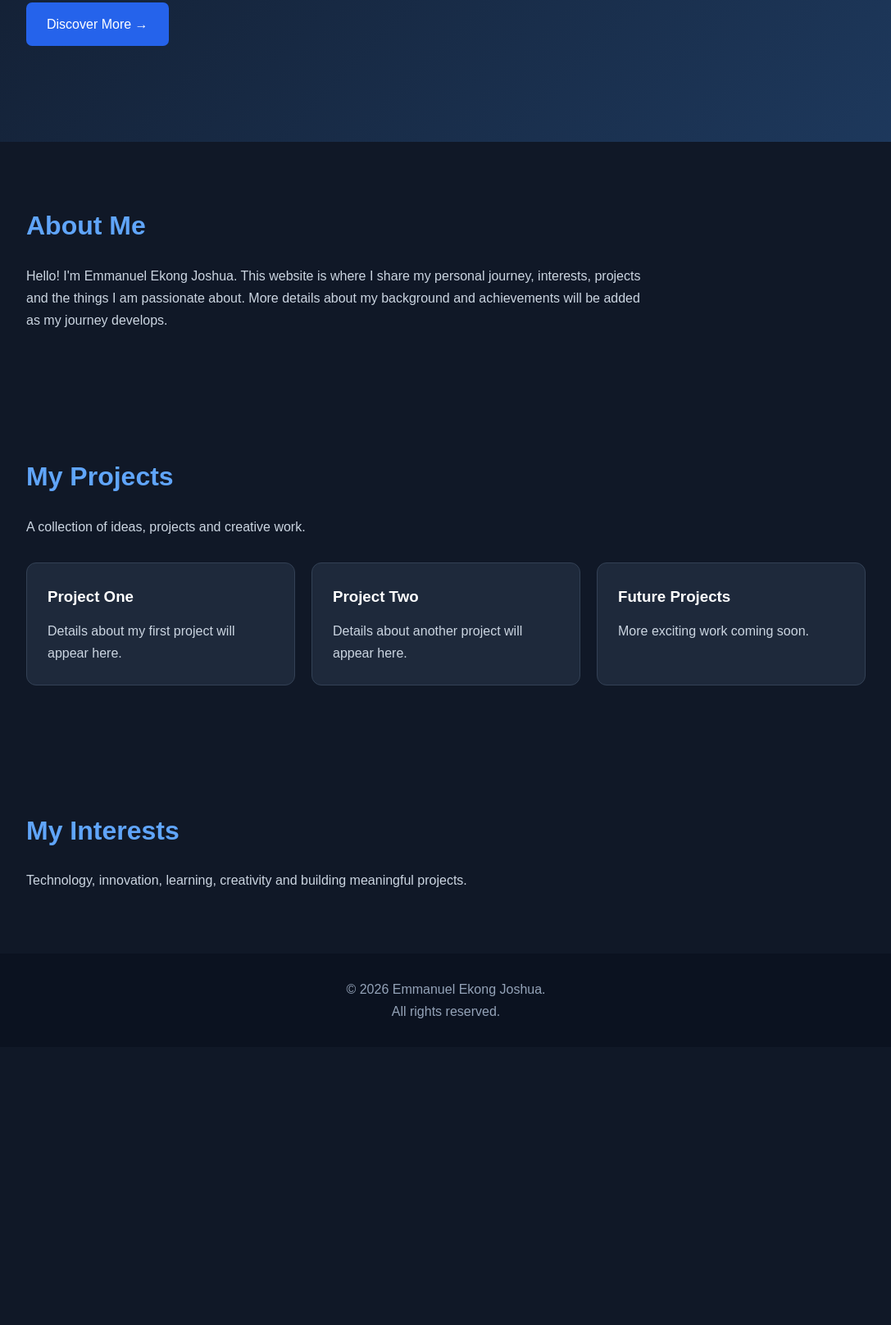
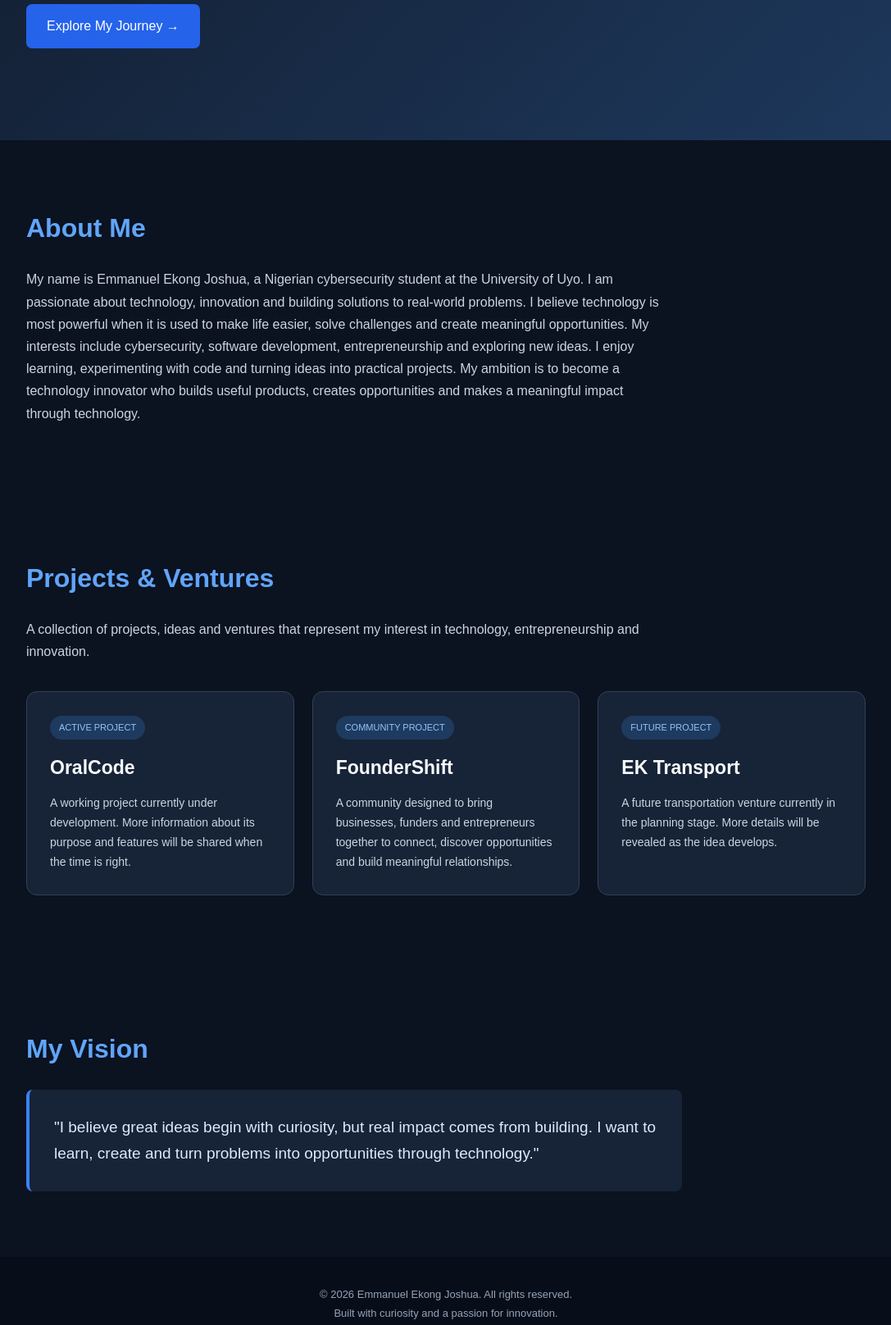
Before and after one commit to Emmaekong/emmanuel-ekong-joshua, a plain HTML site: page index.html in a window 1280 px wide. Shown: the part 504-2120 px from the top of the page at 82% size, without its empty margins (96-1183 px from the left). Before the commit the page ends 1781 px from the top, so only its background shows below. Drawn offline with Linux system fonts and the light colour scheme.

Commit message:
Update index.html

```diff
--- a/index.html
+++ b/index.html
@@ -6,45 +6,50 @@
   <meta name="viewport" content="width=device-width, initial-scale=1.0">
 
   <title>Emmanuel Ekong Joshua | Official Website</title>
-
-  <meta name="description" content="Discover the personal website, interests, projects and professional journey of Emmanuel Ekong Joshua.">
-
+  <meta name="description" content="Meet Emmanuel Ekong Joshua, Nigerian cybersecurity student, technology enthusiast and founder building projects and communities.">
   <meta name="author" content="Emmanuel Ekong Joshua">
   <meta name="robots" content="index, follow">
-  <meta name="theme-color" content="#101827">
 
   <style>
     * {
       margin: 0;
       padding: 0;
       box-sizing: border-box;
+      scroll-behavior: smooth;
     }
 
     body {
       font-family: Arial, sans-serif;
-      background: #101827;
-      color: #ffffff;
+      background: #0b1220;
+      color: #f8fafc;
       line-height: 1.7;
     }
 
     header {
-      padding: 22px 8%;
+      padding: 20px 8%;
       display: flex;
       justify-content: space-between;
       align-items: center;
-      border-bottom: 1px solid #293449;
+      flex-wrap: wrap;
+      gap: 15px;
+      border-bottom: 1px solid #263449;
     }
 
     .logo {
-      font-size: 19px;
+      font-size: 20px;
       font-weight: bold;
       color: #60a5fa;
     }
 
+    nav {
+      display: flex;
+      gap: 18px;
+      flex-wrap: wrap;
+    }
+
     nav a {
-      color: #ffffff;
       text-decoration: none;
-      margin-left: 18px;
+      color: #cbd5e1;
       font-size: 14px;
     }
 
@@ -54,95 +59,124 @@
 
     .hero {
       min-height: 75vh;
+      padding: 100px 10%;
       display: flex;
       flex-direction: column;
       justify-content: center;
-      padding: 80px 10%;
       background: linear-gradient(135deg, #101827, #1e3a5f);
     }
 
-    .hero span {
+    .eyebrow {
       color: #60a5fa;
       font-weight: bold;
       letter-spacing: 2px;
     }
 
     h1 {
-      font-size: clamp(38px, 7vw, 68px);
+      font-size: clamp(40px, 8vw, 72px);
       line-height: 1.15;
       margin: 20px 0;
     }
 
     .hero p {
-      max-width: 600px;
+      max-width: 650px;
       color: #cbd5e1;
       font-size: 18px;
     }
 
     .button {
       display: inline-block;
-      margin-top: 28px;
+      width: fit-content;
       padding: 13px 25px;
       background: #2563eb;
       color: white;
       text-decoration: none;
       border-radius: 7px;
-      width: fit-content;
+      margin-top: 28px;
     }
 
     section {
-      padding: 75px 10%;
+      padding: 80px 10%;
     }
 
     h2 {
+      color: #60a5fa;
       font-size: 32px;
-      margin-bottom: 20px;
-      color: #60a5fa;
+      margin-bottom: 22px;
     }
 
-    section p {
+    .intro {
+      max-width: 780px;
       color: #cbd5e1;
-      max-width: 750px;
     }
 
     .cards {
       display: grid;
-      grid-template-columns: repeat(auto-fit, minmax(220px, 1fr));
-      gap: 20px;
-      margin-top: 30px;
+      grid-template-columns: repeat(auto-fit, minmax(230px, 1fr));
+      gap: 22px;
+      margin-top: 35px;
     }
 
     .card {
-      background: #1e293b;
-      padding: 25px;
-      border-radius: 12px;
+      padding: 28px;
+      background: #172337;
       border: 1px solid #334155;
+      border-radius: 13px;
     }
 
     .card h3 {
+      font-size: 23px;
       margin-bottom: 12px;
-      color: #ffffff;
+    }
+
+    .card p {
+      color: #cbd5e1;
+      font-size: 14px;
+    }
+
+    .status {
+      display: inline-block;
+      padding: 5px 11px;
+      background: #1e3a5f;
+      color: #93c5fd;
+      border-radius: 20px;
+      font-size: 11px;
+      margin-bottom: 15px;
+    }
+
+    .vision {
+      max-width: 800px;
+      padding: 30px;
+      border-left: 4px solid #3b82f6;
+      background: #172337;
+      border-radius: 8px;
+      color: #dbeafe;
+      font-size: 19px;
     }
 
     footer {
       text-align: center;
-      padding: 30px;
-      background: #0b1220;
+      padding: 35px 15px;
+      background: #080e19;
       color: #94a3b8;
+      font-size: 13px;
     }
 
-    @media (max-width: 600px) {
+    @media(max-width: 600px) {
       header {
         flex-direction: column;
-        gap: 15px;
       }
 
-      nav a {
-        margin: 0 7px;
+      nav {
+        justify-content: center;
       }
 
       .hero {
-        min-height: 65vh;
+        padding: 75px 8%;
+      }
+
+      section {
+        padding: 65px 8%;
       }
     }
   </style>
@@ -156,75 +190,117 @@
   <nav>
     <a href="#about">About</a>
     <a href="#projects">Projects</a>
-      <a href="#interests">Interests</a>
+    <a href="#vision">Vision</a>
   </nav>
 </header>
 
 <main>
+
   <div class="hero">
-      <span>WELCOME TO MY OFFICIAL WEBSITE</span>
+    <span class="eyebrow">WELCOME TO MY PERSONAL WEBSITE</span>
 
     <h1>Emmanuel<br>Ekong Joshua</h1>
 
     <p>
-        Welcome to my personal corner of the internet.
-        Explore my interests, ideas, projects and journey
-        as I continue learning, creating and growing.
+      Cybersecurity student, technology enthusiast
+      and aspiring entrepreneur passionate about
+      building ideas into solutions that matter.
     </p>
 
-      <a href="#about" class="button">Discover More →</a>
+    <a href="#about" class="button">Explore My Journey →</a>
   </div>
 
   <section id="about">
     <h2>About Me</h2>
 
-      <p>
-        Hello! I'm Emmanuel Ekong Joshua.
-        This website is where I share my personal journey,
-        interests, projects and the things I am passionate about.
-        More details about my background and achievements
-        will be added as my journey develops.
+    <p class="intro">
+      My name is Emmanuel Ekong Joshua, a Nigerian
+      cybersecurity student at the University of Uyo.
+
+      I am passionate about technology, innovation
+      and building solutions to real-world problems.
+
+      I believe technology is most powerful when it
+      is used to make life easier, solve challenges
+      and create meaningful opportunities.
+
+      My interests include cybersecurity, software
+      development, entrepreneurship and exploring
+      new ideas.
+
+      I enjoy learning, experimenting with code and
+      turning ideas into practical projects.
+
+      My ambition is to become a technology innovator
+      who builds useful products, creates opportunities
+      and makes a meaningful impact through technology.
     </p>
   </section>
 
   <section id="projects">
-      <h2>My Projects</h2>
+    <h2>Projects & Ventures</h2>
 
-      <p>
-        A collection of ideas, projects and creative work.
+    <p class="intro">
+      A collection of projects, ideas and ventures
+      that represent my interest in technology,
+      entrepreneurship and innovation.
     </p>
 
     <div class="cards">
+
       <div class="card">
-          <h3>Project One</h3>
-          <p>Details about my first project will appear here.</p>
+        <span class="status">ACTIVE PROJECT</span>
+        <h3>OralCode</h3>
+        <p>
+          A working project currently under development.
+          More information about its purpose and features
+          will be shared when the time is right.
+        </p>
       </div>
 
       <div class="card">
-          <h3>Project Two</h3>
-          <p>Details about another project will appear here.</p>
+        <span class="status">COMMUNITY PROJECT</span>
+        <h3>FounderShift</h3>
+        <p>
+          A community designed to bring businesses,
+          funders and entrepreneurs together to connect,
+          discover opportunities and build meaningful
+          relationships.
+        </p>
       </div>
 
       <div class="card">
-          <h3>Future Projects</h3>
-          <p>More exciting work coming soon.</p>
+        <span class="status">FUTURE PROJECT</span>
+        <h3>EK Transport</h3>
+        <p>
+          A future transportation venture currently
+          in the planning stage. More details will
+          be revealed as the idea develops.
+        </p>
       </div>
+
     </div>
   </section>
 
-    <section id="interests">
-      <h2>My Interests</h2>
+  <section id="vision">
+    <h2>My Vision</h2>
 
-      <p>
-        Technology, innovation, learning, creativity
-        and building meaningful projects.
-      </p>
+    <div class="vision">
+      "I believe great ideas begin with curiosity,
+      but real impact comes from building. I want
+      to learn, create and turn problems into
+      opportunities through technology."
+    </div>
   </section>
+
 </main>
 
 <footer>
-    <p>© <span id="year"></span> Emmanuel Ekong Joshua.</p>
-    <p>All rights reserved.</p>
+  <p>
+    © <span id="year"></span>
+    Emmanuel Ekong Joshua. All rights reserved.
+  </p>
+  <p>Built with curiosity and a passion for innovation.</p>
 </footer>
 
 <script>
```
Lines whose indentation alone changed are shown as unchanged.
